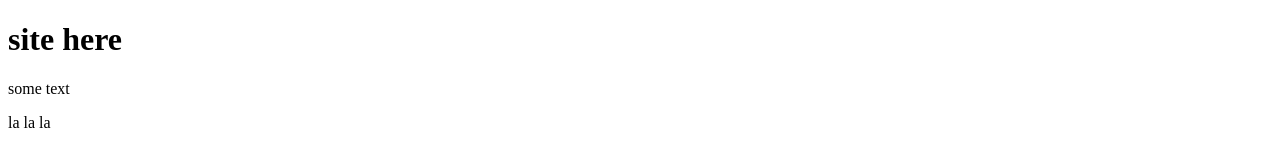
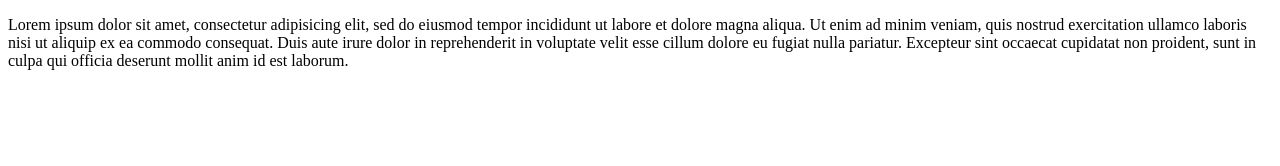
Before and after one commit to azadusm/site, a plain HTML site: page index.html in a window 1280 px wide. Drawn offline with Linux system fonts and the light colour scheme.

Commit message:
third commit

```diff
--- a/index.html
+++ b/index.html
@@ -5,8 +5,11 @@
 	<link rel="stylesheet" type="text/css" href="styles/main.css">
 </head>
 <body>
-	<h1>site here</h1>
-	<p>some text</p>
-	<p>la la la</p>
+	<p>Lorem ipsum dolor sit amet, consectetur adipisicing elit, sed do eiusmod
+	tempor incididunt ut labore et dolore magna aliqua. Ut enim ad minim veniam,
+	quis nostrud exercitation ullamco laboris nisi ut aliquip ex ea commodo
+	consequat. Duis aute irure dolor in reprehenderit in voluptate velit esse
+	cillum dolore eu fugiat nulla pariatur. Excepteur sint occaecat cupidatat non
+	proident, sunt in culpa qui officia deserunt mollit anim id est laborum.</p>
 </body>
 </html>
```
